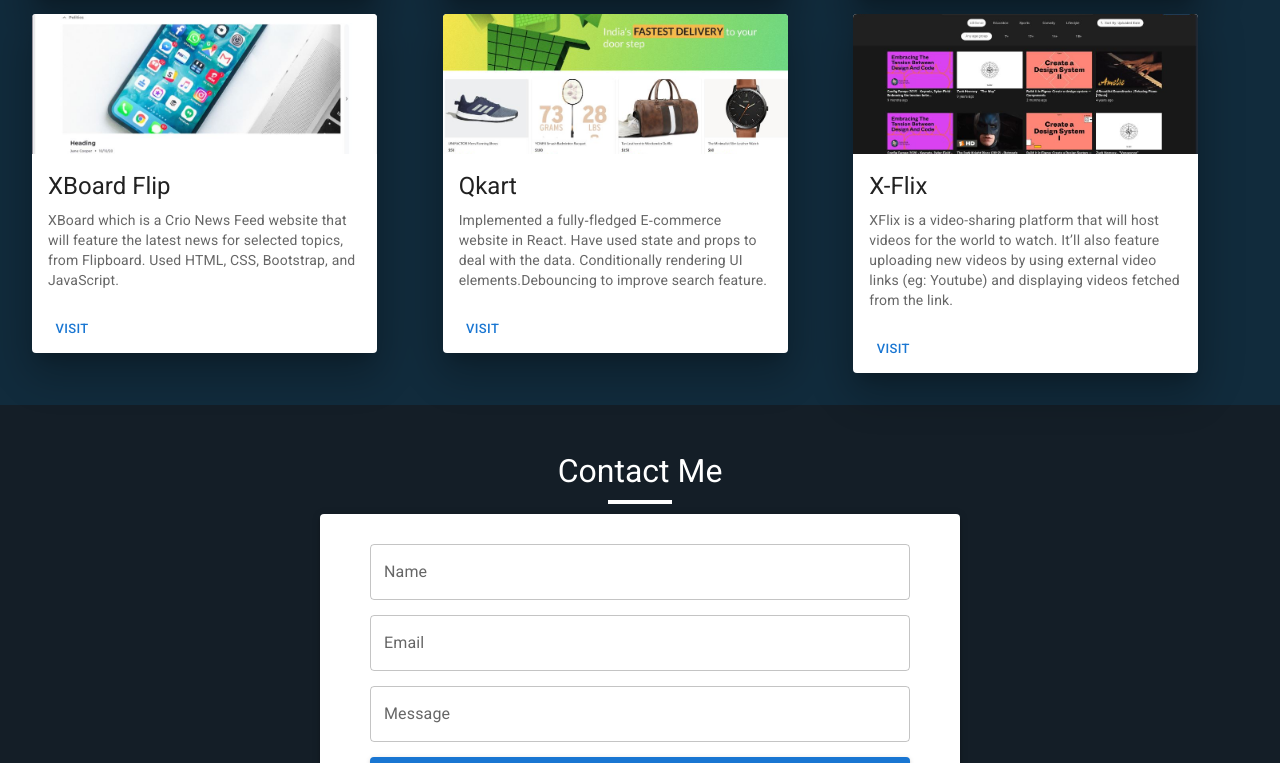
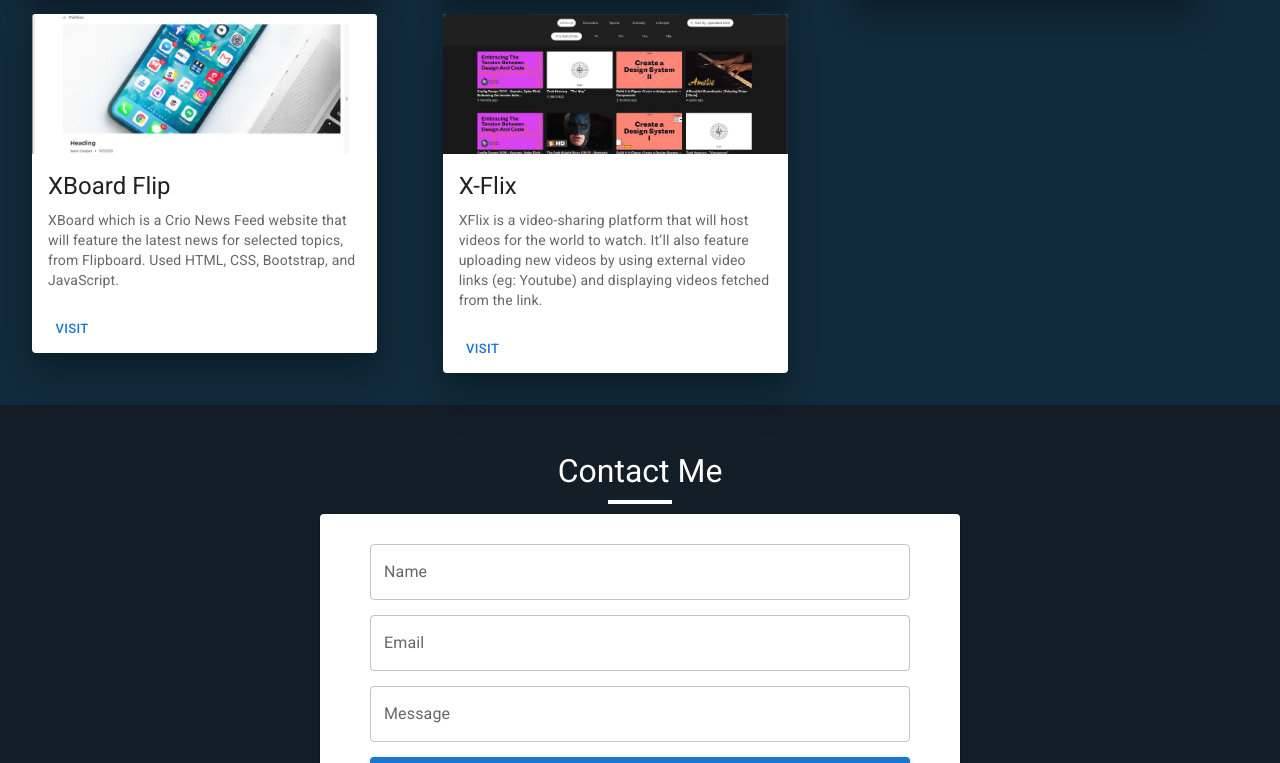
Before and after one commit to Pratiyushkumar/my-portfolio, a React (Create React App) app: page / in a window 1280 px wide. Shown: the part 1639-2402 px from the top of the page. Built offline with nearby package versions, Linux system fonts and the light colour scheme.

Commit message:
update portfolioData
update portfolioData

```diff
--- a/src/Components/Porfolio/portfolioData.js
+++ b/src/Components/Porfolio/portfolioData.js
@@ -52,15 +52,15 @@
     description:
       "XBoard which is a Crio News Feed website that will feature the latest news for selected topics, from Flipboard. Used HTML, CSS, Bootstrap, and JavaScript. ",
   },
-  {
-    id: "qKart",
-    imgUrl: qKart,
-    title: "Qkart",
-    link: "https://pk-qkart-frontend.netlify.app/",
-    mainTechStack: "React.js, Material Ui",
-    description:
-      "Implemented a fully‑fledged E‑commerce website in React. Have used state and props to deal with the data. Conditionally rendering UI elements.Debouncing to improve search feature.",
-  },
+  // {
+  //   id: "qKart",
+  //   imgUrl: qKart,
+  //   title: "Qkart",
+  //   link: "https://pk-qkart-frontend.netlify.app/",
+  //   mainTechStack: "React.js, Material Ui",
+  //   description:
+  //     "Implemented a fully‑fledged E‑commerce website in React. Have used state and props to deal with the data. Conditionally rendering UI elements.Debouncing to improve search feature.",
+  // },
   {
     id: "Xflix",
     imgUrl: xflix,
```
